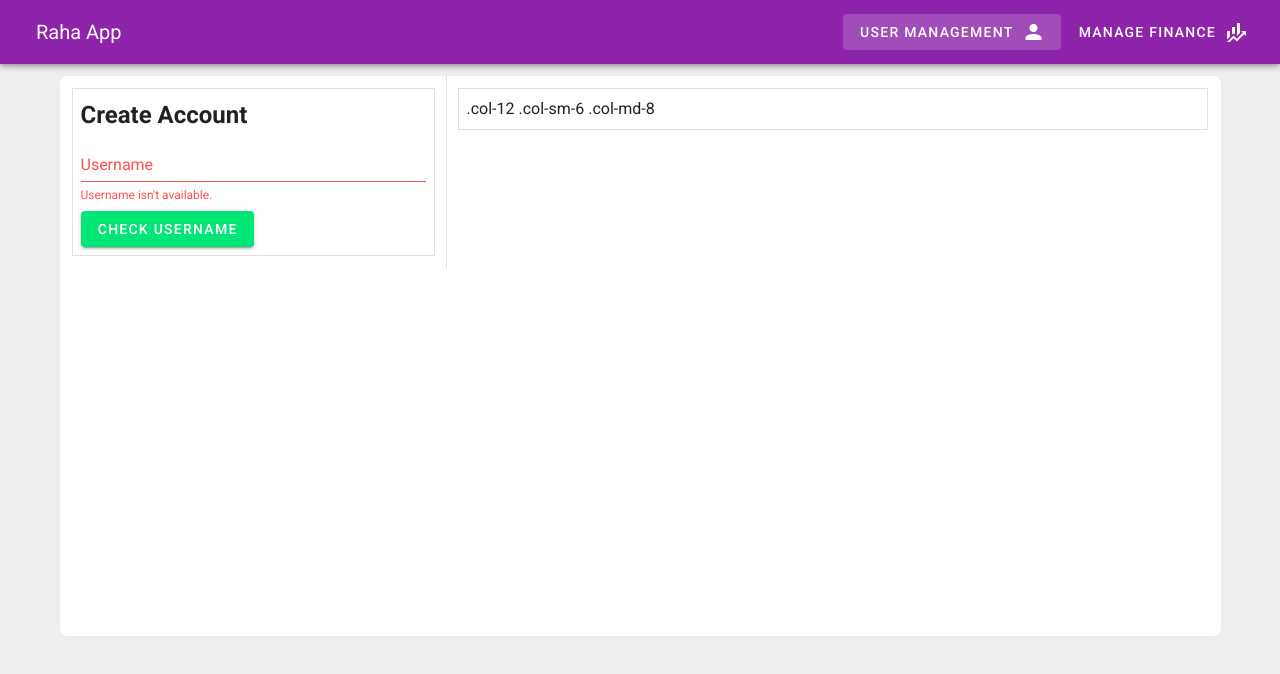
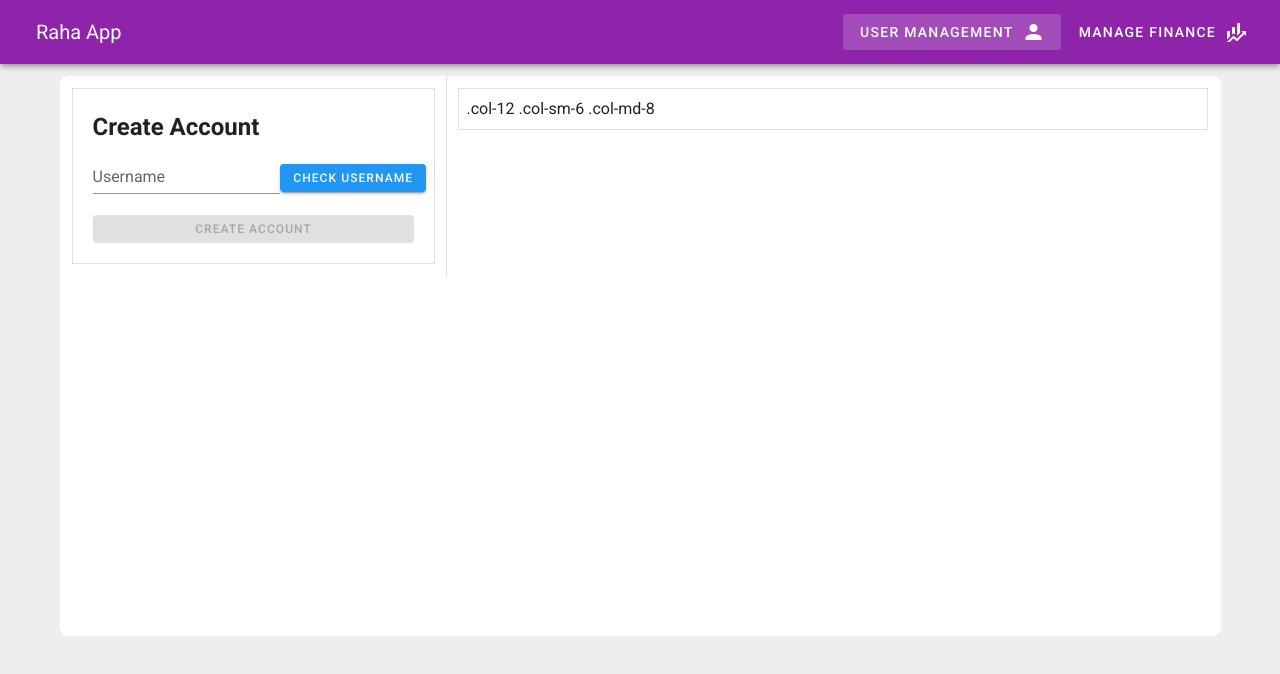
Before and after one commit to enguyen807/Raha-App, a Vue app: page /#/ in a window 1280 px wide. Shown: the top 674 px of the page. Built offline with nearby package versions, Linux system fonts and the light colour scheme; no server answers.

Commit message:
Finish up create user component

```diff
--- a/src/api/index.js
+++ b/src/api/index.js
@@ -1,11 +1,21 @@
 // eslint-disable-next-line prettier/prettier
 import axios from "axios";
 
-axios.defaults.baseURL = process.env.VUE_APP_BASEURL;
-axios.defaults.headers.common["Authorization"] = process.env.VUE_APP_AUTH_TOKEN;
-axios.defaults.headers.post["Content-Type"] = "application/json";
+// axios.defaults.baseURL = process.env.VUE_APP_BASEURL;
+// axios.defaults.headers.common["Authorization"] = process.env.VUE_APP_AUTH_TOKEN;
+// axios.defaults.headers.post["Content-Type"] = "application/json";
 
 export default class Request {
+  constructor() {
+    this.instance = axios.create({
+      baseURL: process.env.VUE_APP_BASEURL,
+      headers: {
+        Authorization: `Basic ${process.env.VUE_APP_AUTH_TOKEN}`,
+        "Content-Type": "application/json",
+      },
+    });
+  }
+
   async make(method, url, data) {
     const response = await this.instance.request({
       method,
--- a/src/views/User.vue
+++ b/src/views/User.vue
@@ -1,64 +1,104 @@
 <template>
   <v-col>
-    <v-row>
-      <v-col cols="4">
-        <v-card class="pa-2" outlined tile>
+    <v-layout row>
+      <v-col cols="12" md="4">
+        <v-card class="pa-5" outlined tile>
           <h2>Create Account</h2>
           <v-spacer></v-spacer>
-          <v-flex>
+          <v-row align-md="baseline" no-gutters>
+            <v-col cols="12" lg="7">
               <v-text-field
                 v-model="username"
                 label="Username"
                 :rules="rules"
-              :success-messages="
-                isUsernameAvailable ? checkIfUsernameIsAvailable() : null
-              "
-              :error-messages="
-                isUsernameAvailable ? null : checkIfUsernameIsAvailable()
-              "
+                :success="success"
+                :success-messages="successMsg"
+                :error="error"
+                :error-messages="errorMsg"
+                @input="handleInputChanges"
               ></v-text-field>
+            </v-col>
+            <v-col cols="12" lg="3">
               <v-btn
-              class="mt-2"
+                block
+                small
+                light
+                color="info"
+                elevation="2"
+                @click="checkIfUsernameIsAvailable"
+                >Check Username</v-btn
+              >
+            </v-col>
+          </v-row>
+          <v-btn
+            :disabled="username && isUsernameAvailable ? false : true"
+            block
+            small
             light
             color="accent"
             elevation="2"
-              @click="toggle"
-              >Check Username</v-btn
+            class="mt-lg-0 mt-md-3 mt-3"
+            >Create Account</v-btn
           >
-          </v-flex>
         </v-card>
       </v-col>
       <v-divider vertical></v-divider>
-      <v-col cols="8">
+      <v-col cols="12" md="8">
         <v-card class="pa-2" outlined tile>
           .col-12 .col-sm-6 .col-md-8
         </v-card>
       </v-col>
-    </v-row>
+    </v-layout>
   </v-col>
 </template>
 
 <script>
+import Request from "../api/index";
+
 export default {
   name: "User",
   data: () => ({
+    req: new Request(),
     username: null,
     isUsernameAvailable: false,
+    success: false,
+    error: false,
     rules: [
       (value) => !!value || "Required.",
       (value) => (value && value.length >= 5) || "Min 5 characters",
     ],
   }),
   methods: {
-    toggle() {
-      this.isUsernameAvailable = !this.isUsernameAvailable;
+    async checkIfUsernameIsAvailable() {
+      const data = JSON.stringify({ data: { name: this.username } });
+
+      const response = await this.req.make(
+        "POST",
+        "/api/v1/accounts/search",
+        data
+      );
+
+      if (response.data.data.length === 0) {
+        this.isUsernameAvailable = true;
+        this.success = true;
+        this.error = false;
+      } else {
+        this.isUsernameAvailable = false;
+        this.success = false;
+        this.error = true;
+      }
     },
-    checkIfUsernameIsAvailable() {
-      if (this.isUsernameAvailable) {
-        return "Username is available.";
-      }
-
-      return "Username isn't available.";
+    handleInputChanges() {
+      this.success = false;
+      this.error = false;
+    },
+  },
+  computed: {
+    successMsg() {
+      return this.success ? ["Username is available."] : [];
+    },
+    errorMsg() {
+      return this.error ? ["Username is taken."] : [];
     },
   },
 };
```
Lines whose indentation alone changed are shown as unchanged.
